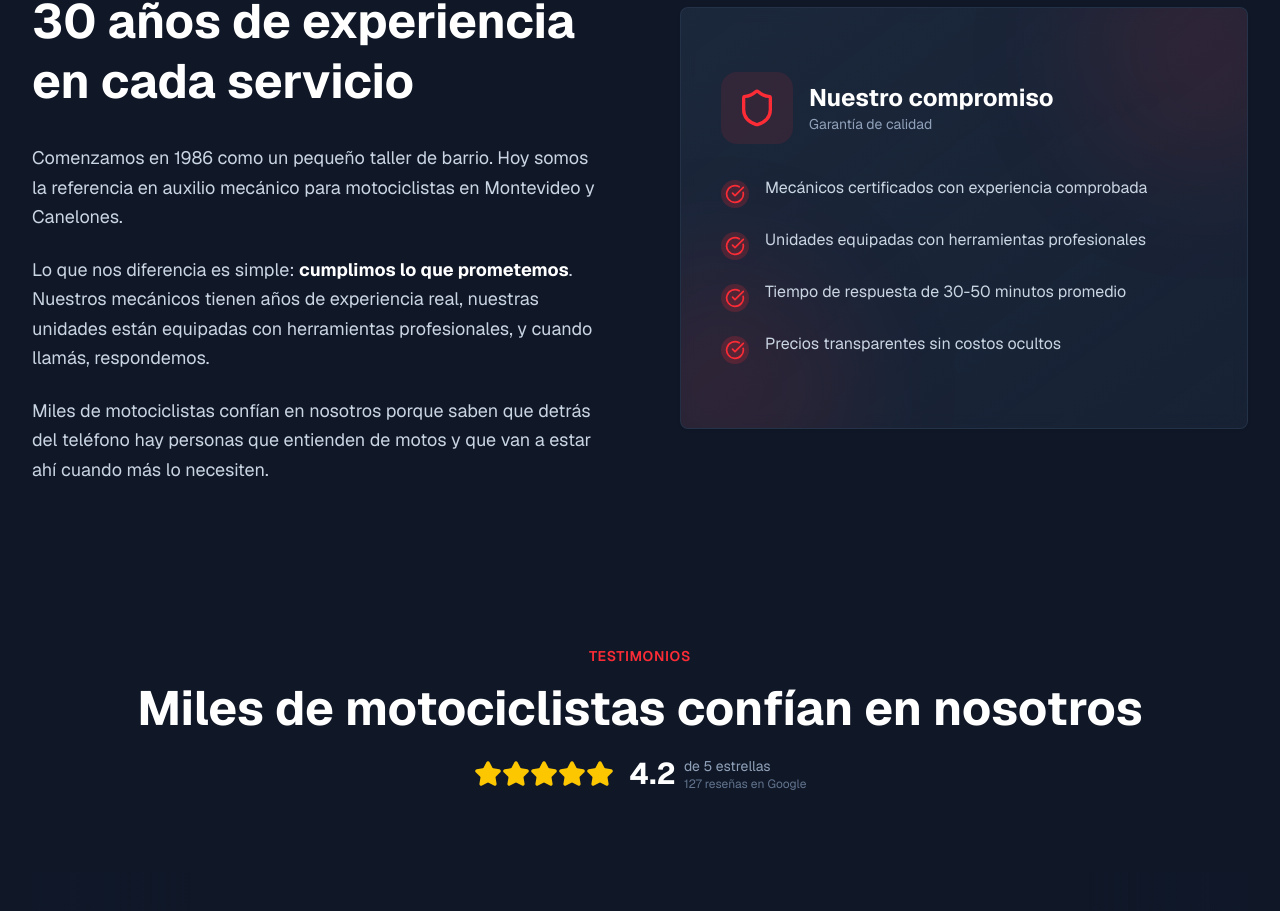
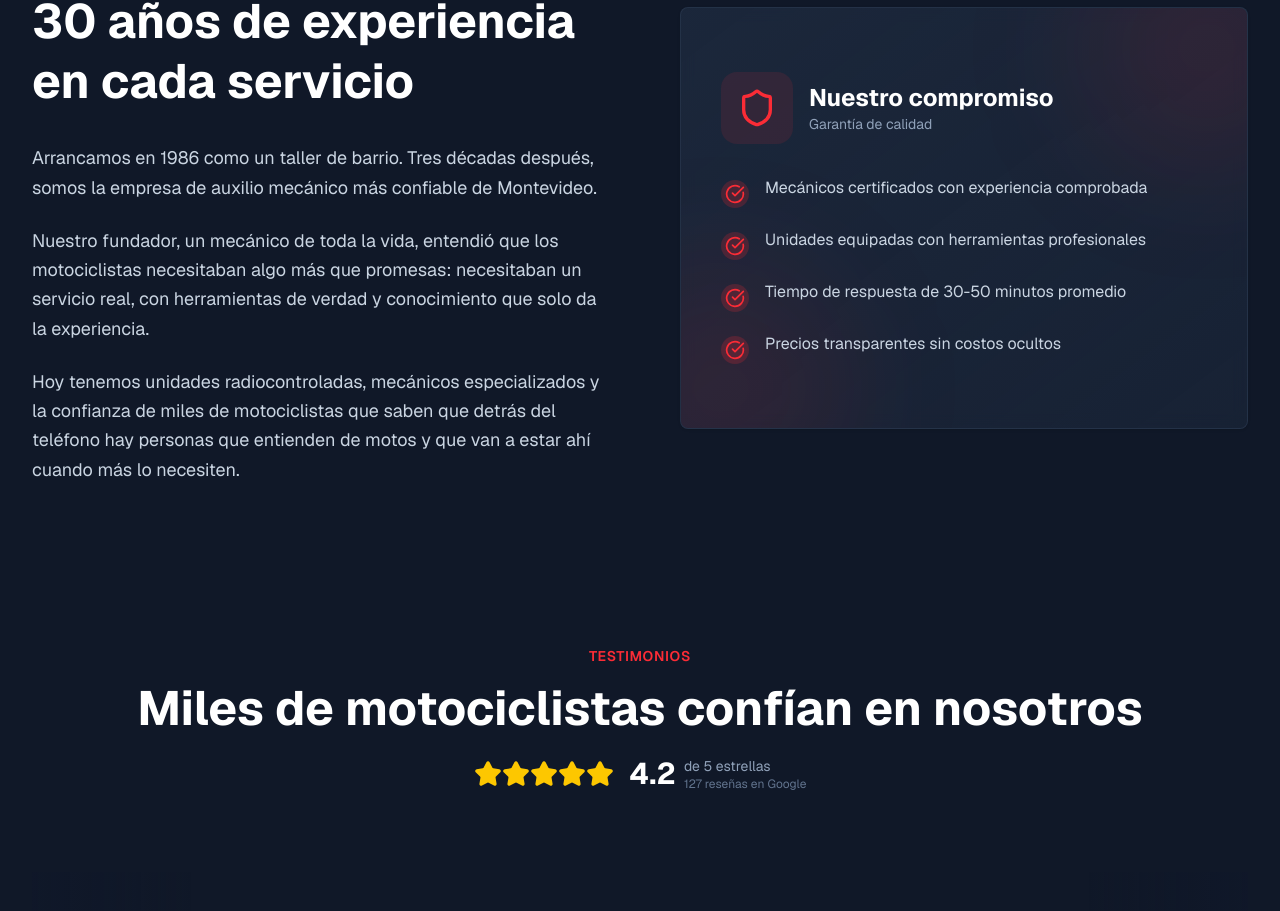
Before and after one commit to gabbramis/motoservice, a Next.js app: page / in a window 1280 px wide. Shown: the part 2123-3034 px from the top of the page. Built offline with nearby package versions, Linux system fonts and the light colour scheme.

Commit message:
nuestra historia

```diff
--- a/src/app/page.tsx
+++ b/src/app/page.tsx
@@ -289,23 +289,21 @@ export default function HomePage() {
                 </h2>
                 <div className="space-y-6 text-slate-300 text-lg leading-relaxed">
                   <p>
-                    Comenzamos en 1986 como un pequeño taller de barrio. Hoy
-                    somos la referencia en auxilio mecánico para motociclistas
-                    en Montevideo y Canelones.
+                    Arrancamos en 1986 como un taller de barrio. Tres décadas
+                    después, somos la empresa de auxilio mecánico más confiable
+                    de Montevideo.
                   </p>
                   <p>
-                    Lo que nos diferencia es simple:{" "}
-                    <strong className="text-white">
-                      cumplimos lo que prometemos
-                    </strong>
-                    . Nuestros mecánicos tienen años de experiencia real,
-                    nuestras unidades están equipadas con herramientas
-                    profesionales, y cuando llamás, respondemos.
+                    Nuestro fundador, un mecánico de toda la vida, entendió que
+                    los motociclistas necesitaban algo más que promesas:
+                    necesitaban un servicio real, con herramientas de verdad y
+                    conocimiento que solo da la experiencia.
                   </p>
                   <p>
-                    Miles de motociclistas confían en nosotros porque saben que
-                    detrás del teléfono hay personas que entienden de motos y
-                    que van a estar ahí cuando más lo necesiten.
+                    Hoy tenemos unidades radiocontroladas, mecánicos
+                    especializados y la confianza de miles de motociclistas que
+                    saben que detrás del teléfono hay personas que entienden de
+                    motos y que van a estar ahí cuando más lo necesiten.
                   </p>
                 </div>
               </div>
```
